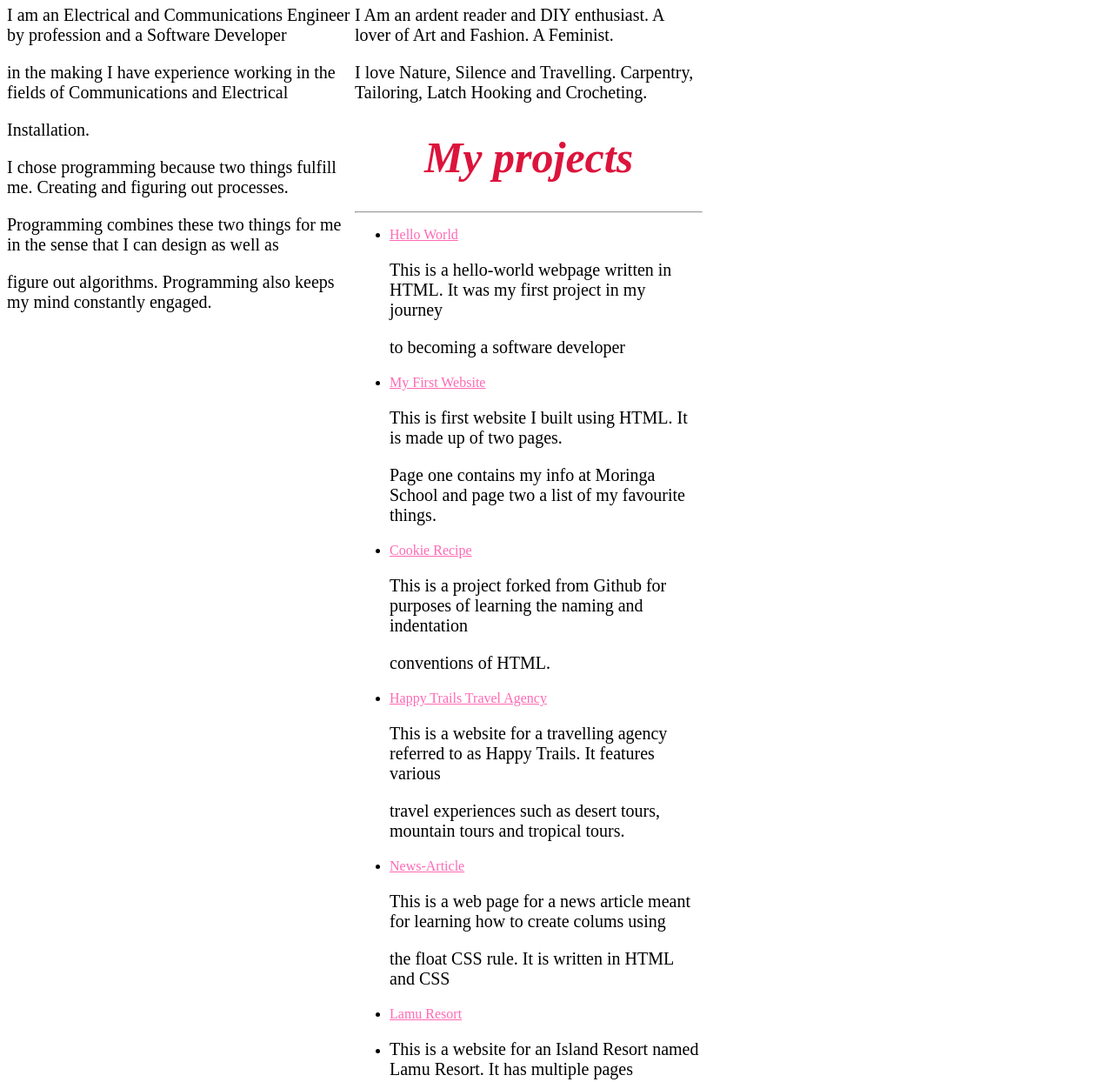
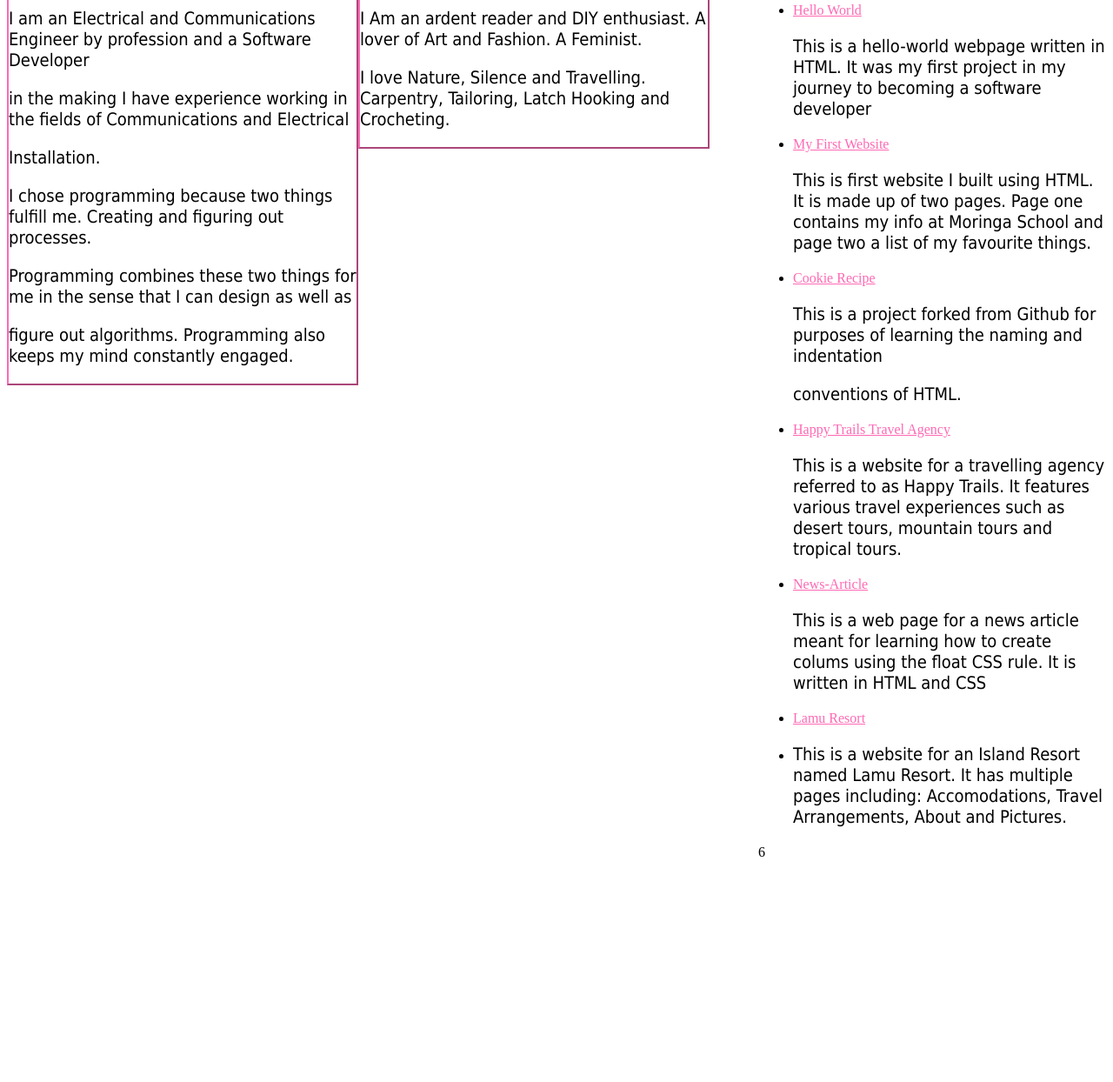
Before and after one commit to apwao/apwao.github.io, a plain HTML site: page index.html in a window 1280 px wide. Shown: the part 632-1876 px from the top of the page at 87% size. After the commit the page ends 1621 px from the top, so only its background shows below. Drawn offline with Linux system fonts and the light colour scheme.

Commit message:
Add columns to the webpage

```diff
--- a/css/styles.css
+++ b/css/styles.css
@@ -13,15 +13,20 @@ h1 {
 }
 p {
   font-size: 20px;
+  font-family: Tahoma;
 }
 .column {
   width: 400px;
   float:left;
+  border-style: outset;
+  border-color: hotpink;
+  border-width: 2px;
 
 }
-a:link {
+a {
   color: hotpink;
 }
-a:Visited {
-  color: crepe;
+.links {
+  float:right;
+  width: 400px;
 }
--- a/index.html
+++ b/index.html
@@ -26,31 +26,25 @@
       <hr>
         <p> I Am an ardent reader and DIY enthusiast. A lover of Art and Fashion. A Feminist.</p>
         <p>I love Nature, Silence and Travelling. Carpentry, Tailoring, Latch Hooking and Crocheting.</p>
-    <div>
+    </div>
+    <div class = "links">
       <h1>My projects</h1>
       <hr>
-      <div class="links">
         <ul>
           <li><a href="https://github.com/apwao/hello-world">Hello World</a></li>
-            <p>This is a hello-world webpage written in HTML. It was my first project in my journey</p>
-            <p>to becoming a software developer</p>
+              <p>This is a hello-world webpage written in HTML. It was my first project in my journey to becoming a software developer</p>
             <li><a href="https://github.com/apwao/my-first-website">My First Website</a></li>
-              <p>This is first website I built using HTML. It is made up of two pages.</p>
-              <p>Page one contains my info at Moringa School and page two a list of my favourite things.</p>
+              <p>This is first website I built using HTML. It is made up of two pages. Page one contains my info at Moringa School and page two a list of my favourite things.</p>
             <li><a href="https://github.com/apwao/cookie-recipe">Cookie Recipe</a></li>
               <p>This is a project forked from Github for purposes of learning the naming and indentation</p>
               <p>conventions of HTML.</p>
             <li><a href="https://github.com/apwao/happy-trails-travel-agency"> Happy Trails Travel Agency</a></li>
-              <p>This is a website for a travelling agency referred to as Happy Trails. It features various</p>
-              <p>travel experiences such as desert tours, mountain tours and tropical tours.</p>
+              <p>This is a website for a travelling agency referred to as Happy Trails. It features various travel experiences such as desert tours, mountain tours and tropical tours.</p>
             <li><a href="https://github.com/apwao/news-article">News-Article</a></li>
-              <p>This is a web page for a news article meant for learning how to create colums using</p>
-              <p>the float CSS rule. It is written in HTML and CSS</p>
+              <p>This is a web page for a news article meant for learning how to create colums using the float CSS rule. It is written in HTML and CSS</p>
             <li><a href="https://github.com/apwao/resort">Lamu Resort</a><li>
-              <p>This is a website for an Island Resort named Lamu Resort. It has multiple pages</p>
-              <p>including: Accomodations, Travel Arrangements, About and Pictures.</p>
-          </ul>
-      </div>
+              <p>This is a website for an Island Resort named Lamu Resort. It has multiple pages including: Accomodations, Travel Arrangements, About and Pictures.</p>
+        </ul>6
     </div>
   </body>
 </html>
```
